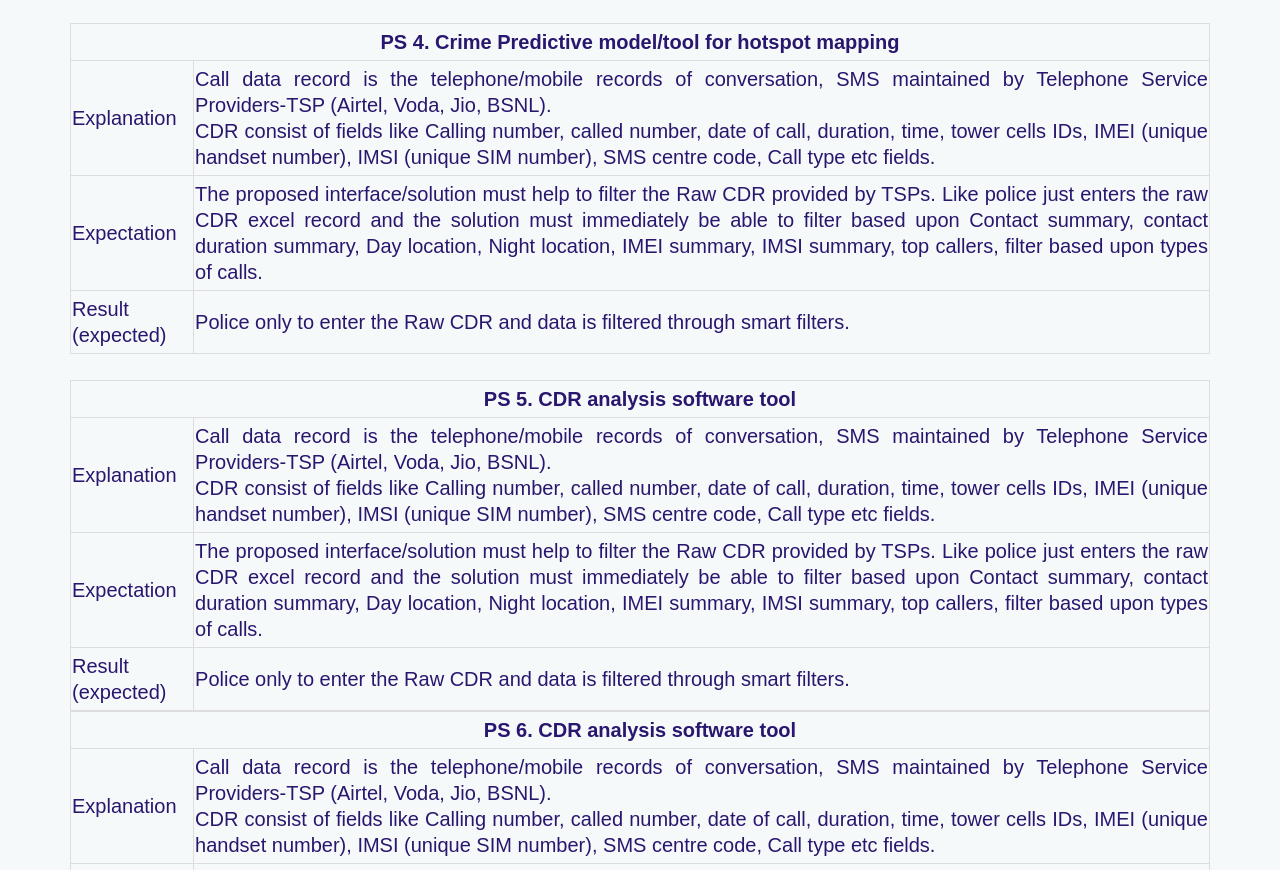
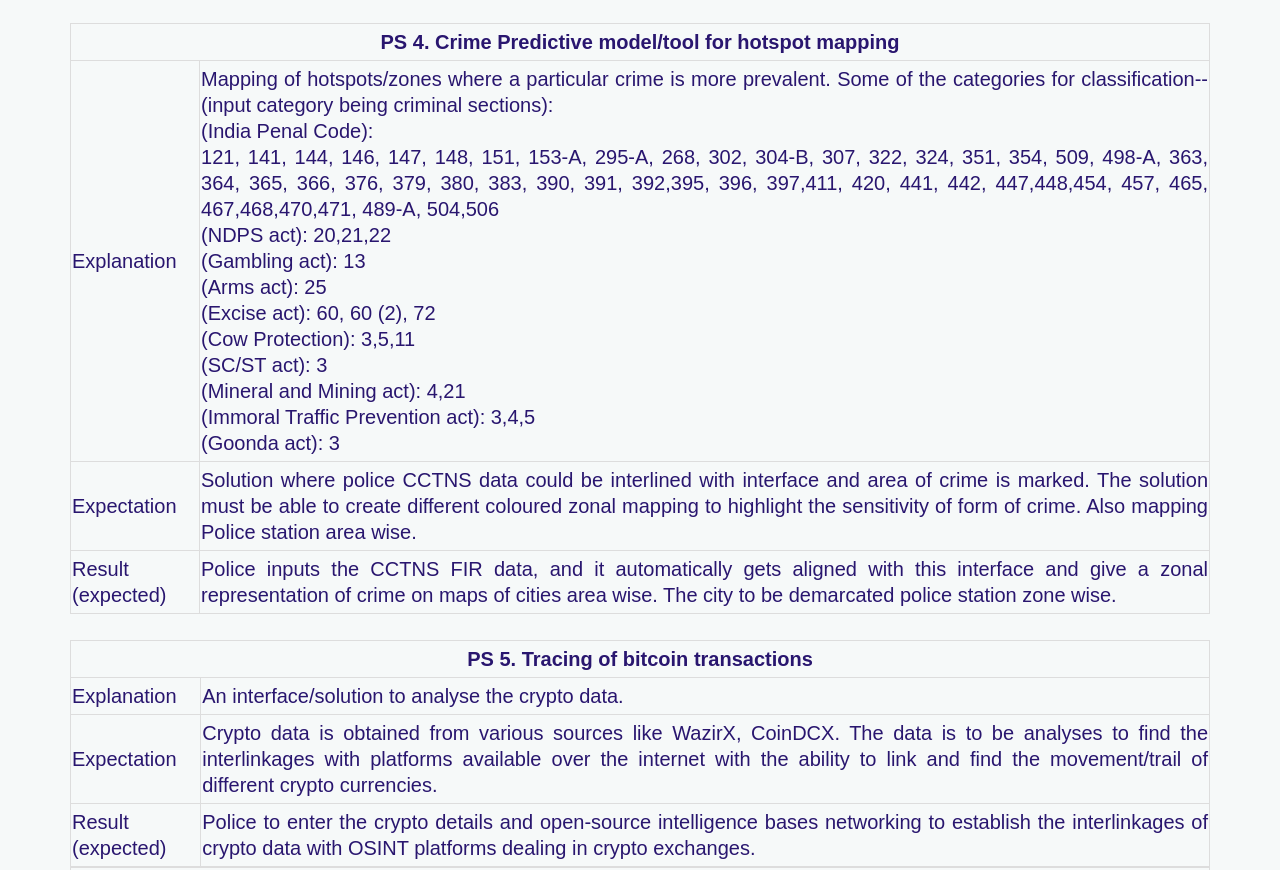
Before and after one commit to cyberhackathon/cyber_hackathon, a plain HTML site: page index.html in a window 1280 px wide. Shown: the part 6957-7827 px from the top of the page. Drawn offline with nearby package versions, Linux system fonts and the light colour scheme; files whose address does not match are found by name.

Commit message:
Update index.html

```diff
--- a/index.html
+++ b/index.html
@@ -680,9 +680,19 @@ For instance, a mobile number is given as input then the solution must be able t
                                             Explanation
                                         </td>
                                         <td>
-                                            Call data record is the telephone/mobile records of conversation, SMS maintained by Telephone Service Providers-TSP (Airtel, Voda, Jio, BSNL).<br>
+                                            Mapping of hotspots/zones where a particular crime is more prevalent. Some of the categories for classification--(input category being criminal sections):<br>
+(India Penal Code):<br>
+121, 141, 144, 146, 147, 148, 151, 153-A, 295-A, 268, 302, 304-B, 307, 322, 324, 351, 354, 509, 498-A, 363, 364, 365, 366, 376, 379, 380, 383, 390, 391, 392,395, 396, 397,411, 420, 441, 442, 447,448,454, 457, 465, 467,468,470,471, 489-A, 504,506<br>
+(NDPS act): 20,21,22<br>
+(Gambling act): 13 <br>
+(Arms act): 25<br>
+(Excise act): 60, 60 (2), 72<br>
+(Cow Protection): 3,5,11<br>
+(SC/ST act): 3<br>
+(Mineral and Mining act): 4,21<br>
+(Immoral Traffic Prevention act): 3,4,5<br>
+(Goonda act): 3
 
-CDR consist of fields like Calling number, called number, date of call, duration, time, tower cells IDs, IMEI (unique handset number), IMSI (unique SIM number), SMS centre code, Call type etc fields.
 
                                         </td>
                                     </tr>
@@ -691,7 +701,7 @@ CDR consist of fields like Calling number, called number, date of call, duration
                                             Expectation
                                         </td>
                                         <td>
-                                            The proposed interface/solution must help to filter the Raw CDR provided by TSPs. Like police just enters the raw CDR excel record and the solution must immediately be able to filter based upon Contact summary, contact duration summary, Day location, Night location, IMEI summary, IMSI summary, top callers, filter based upon types of calls.
+                                            Solution where police CCTNS data could be interlined with interface and area of crime is marked. The solution must be able to create different coloured zonal mapping to highlight the sensitivity of form of crime. Also mapping Police station area wise.
                                         </td>
                                     </tr>
                                     <tr>
@@ -699,7 +709,7 @@ CDR consist of fields like Calling number, called number, date of call, duration
                                             Result (expected)
                                         </td>
                                         <td>
-                                            Police only to enter the Raw CDR and data is filtered through smart filters.
+                                            Police inputs the CCTNS FIR data, and it automatically gets aligned with this interface and give a zonal representation of crime on maps of cities area wise. The city to be demarcated police station zone wise.
                                         </td>
                                     </tr>
                                 </table>
@@ -708,7 +718,7 @@ CDR consist of fields like Calling number, called number, date of call, duration
                                 <table>
                                     <tr>
                                         <th colspan="2">
-                                            PS 5. CDR analysis software tool
+                                            PS 5. Tracing of bitcoin transactions
                                         </th>
                                     </tr>
 
@@ -717,9 +727,7 @@ CDR consist of fields like Calling number, called number, date of call, duration
                                             Explanation
                                         </td>
                                         <td>
-                                            Call data record is the telephone/mobile records of conversation, SMS maintained by Telephone Service Providers-TSP (Airtel, Voda, Jio, BSNL).<br>
-
-CDR consist of fields like Calling number, called number, date of call, duration, time, tower cells IDs, IMEI (unique handset number), IMSI (unique SIM number), SMS centre code, Call type etc fields.
+                                            An interface/solution to analyse the crypto data.
 
                                         </td>
                                     </tr>
@@ -728,7 +736,7 @@ CDR consist of fields like Calling number, called number, date of call, duration
                                             Expectation
                                         </td>
                                         <td>
-                                            The proposed interface/solution must help to filter the Raw CDR provided by TSPs. Like police just enters the raw CDR excel record and the solution must immediately be able to filter based upon Contact summary, contact duration summary, Day location, Night location, IMEI summary, IMSI summary, top callers, filter based upon types of calls.
+                                            Crypto data is obtained from various sources like WazirX, CoinDCX. The data is to be analyses to find the interlinkages with platforms available over the internet with the ability to link and find the movement/trail of different crypto currencies.
                                         </td>
                                     </tr>
                                     <tr>
@@ -736,7 +744,7 @@ CDR consist of fields like Calling number, called number, date of call, duration
                                             Result (expected)
                                         </td>
                                         <td>
-                                            Police only to enter the Raw CDR and data is filtered through smart filters.
+                                            Police to enter the crypto details and open-source intelligence bases networking to establish the interlinkages of crypto data with OSINT platforms dealing in crypto exchanges.
                                         </td>
                                     </tr>
                                 </table>
```
